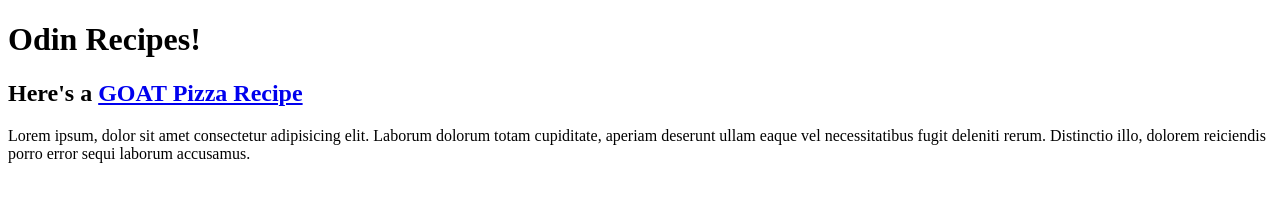
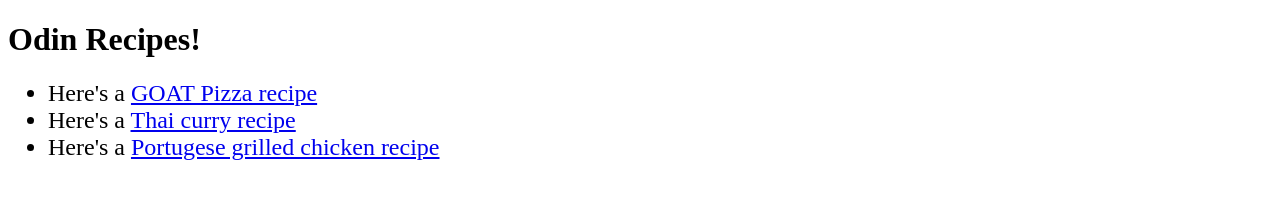
Before and after one commit to jaybaksh/odin-recipes, a plain HTML site: page index.html in a window 1280 px wide. Drawn offline with Linux system fonts and the light colour scheme.

Commit message:
Added new content to the recipe pages and tidied up the home page with a bulleted list

```diff
--- a/index.html
+++ b/index.html
@@ -7,7 +7,10 @@
 </head>
 <body>
     <h1>Odin Recipes!</h1>
-    <h2>Here's a  <a href="/recipes/pizza.html">GOAT Pizza Recipe</a></h2>
-    <p>Lorem ipsum, dolor sit amet consectetur adipisicing elit. Laborum dolorum totam cupiditate, aperiam deserunt ullam eaque vel necessitatibus fugit deleniti rerum. Distinctio illo, dolorem reiciendis porro error sequi laborum accusamus.</p>
+    <ul>
+        <li style="font-size: 24px;">Here's a <a href="/recipes/pizza.html">GOAT Pizza recipe</a></li>
+        <li style="font-size: 24px;">Here's a <a href="/recipes/thai-curry.html">Thai curry recipe</a></li>
+        <li style="font-size: 24px;">Here's a <a href="/recipes/grilled-chicken.html">Portugese grilled chicken recipe</a></li>
+   </ul>
 </body>
 </html>
```
Also changed, not shown: recipes/grilled-chicken.html (+1 -1 lines).
